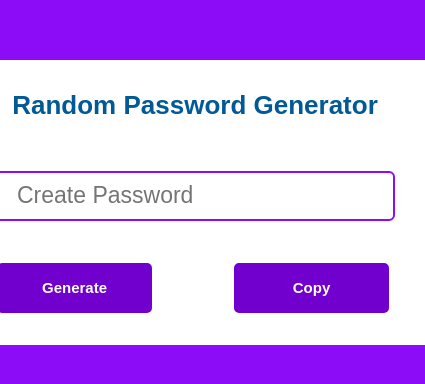
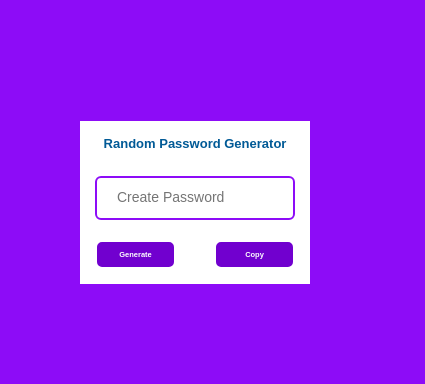
Before and after one commit to NasDevFe/Password-Generator, a plain HTML site: page index.html in a window 390 px wide. Shown: the part 220-604 px from the top of the page, 425 px wide, since content can reach past the window. Drawn offline with Linux system fonts and the light colour scheme.

Commit message:
Third Commit : adding media Queries

```diff
--- a/style.css
+++ b/style.css
@@ -64,8 +64,48 @@ input::placeholder{
          margin-left: 80px;
        }
 
-
     #button:hover {
         color: white;
         background-color: black;
       }
+
+
+@media only screen and (min-width: 200px) and (max-width: 767px)  {
+        /*Put your CSS here for 200px to 767px width devices to cover all width between 200px to 767px*/
+
+        .box{
+            padding: 15px;
+            padding-top : 15px;
+        }
+
+        .box h2{
+            margin-bottom: 25px;
+            font-size: 13px;
+          }
+
+        input{
+            padding: 10;
+            user-select: none;
+            height: 25px;
+            width: 200px;
+            font-size: 11px;
+        }
+
+        input::placeholder{
+            font-size: 14px;
+            }
+
+        .btn-2{
+            margin-left: 40px;
+          }
+
+          #button {
+            font-size: 7.5px;
+            margin-top: 20px;
+            border: 2px solid #7100cf;
+            width: 77px;
+            height: 25px;
+            border-radius: 5px;
+          }
+
+    }
```
